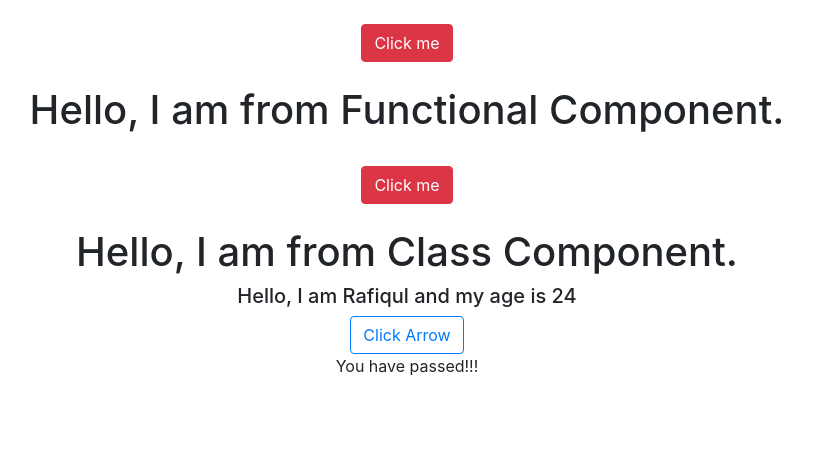
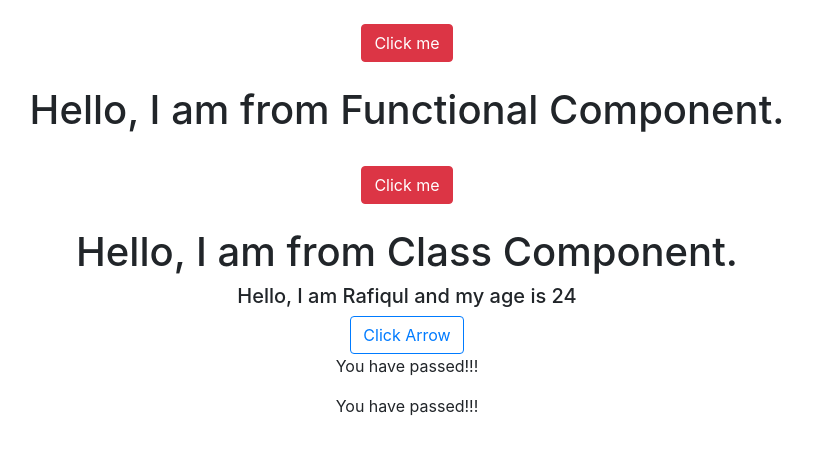
Before and after one commit to pustian-rafiq/react-practice, a React (Create React App) app: page / in a window 1280 px wide. Shown: the top 454 px of the page, without its empty margins (233-1046 px from the left). Built offline with nearby package versions, Linux system fonts and the light colour scheme.

Commit message:
react variable elements

```diff
--- a/src/App.js
+++ b/src/App.js
@@ -7,6 +7,7 @@ import Props from './components/Props'
 import Arrow from './components/Arrow'
 import StateComponent from './components/StateComponent'
 import Condition from './components/Condition'
+import VariableElement from './components/VariableElement'
 function App() {
   return (
     <div className="App">
@@ -17,6 +18,7 @@ function App() {
         <Arrow></Arrow>
         <StateComponent></StateComponent>
         <Condition></Condition>
+        <VariableElement></VariableElement>
     </div>
   );
 }
--- /dev/null
+++ b/src/components/VariableElement.js
@@ -0,0 +1,30 @@
+import React,{Component} from 'react';
+
+import '../../node_modules/bootstrap/dist/css/bootstrap.min.css';
+
+class VariableElement extends Component{
+
+    constructor(){
+        super()
+        this.state={
+            mark : [30,40,50,80]
+        }
+    }
+
+
+    render(){
+       return(
+           this.state.mark[1]>33?
+           (
+          <p>You have passed!!!</p>
+           ) :
+           (
+            <p>You have failed!!!</p>
+           )
+
+       )
+
+    }
+}
+
+export default VariableElement
```
